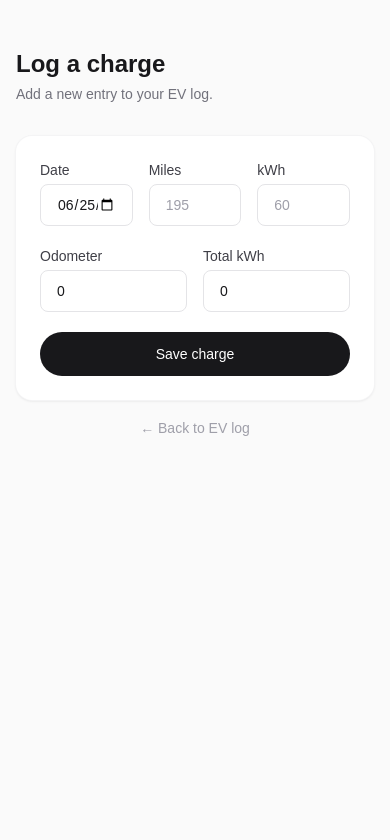
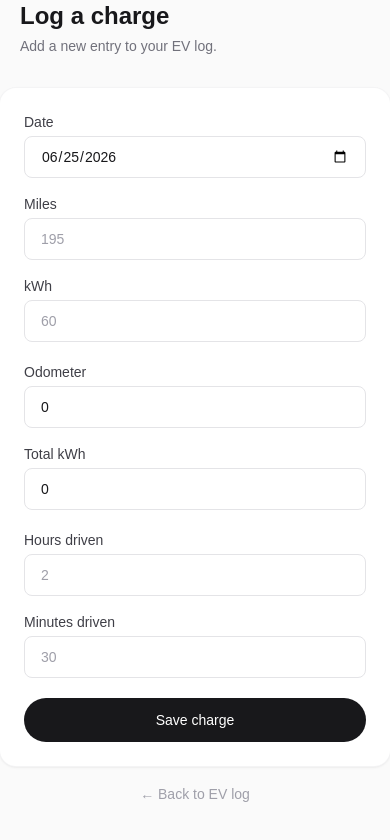
Before and after one commit to mikemcdevitt/running-tracker, a Next.js app: page /ev/add in a window 390 px wide. Shown: the top 840 px of the page. Built offline with nearby package versions, Linux system fonts and the light colour scheme; no server answers; the database is empty; sample sign-in values are in the browser's storage.

Commit message:
added time driven, updated mobile layout.

```diff
--- a/app/add/page.tsx
+++ b/app/add/page.tsx
@@ -57,14 +57,14 @@ export default function AddRun() {
   const labelClass = "block text-sm font-medium text-zinc-700 dark:text-zinc-300 mb-1";
 
   return (
-    <div className="min-h-screen bg-zinc-50 dark:bg-black px-4 py-12">
+    <div className="min-h-screen bg-zinc-50 dark:bg-black px-0 py-0 sm:px-4 sm:py-12">
       <div className="mx-auto max-w-lg">
         <div className="mb-8">
           <h1 className="text-2xl font-semibold text-zinc-900 dark:text-zinc-50">Log a run</h1>
           <p className="mt-1 text-sm text-zinc-500">Add a new entry to your running log.</p>
         </div>
 
-        <div className="space-y-5 rounded-2xl bg-white dark:bg-zinc-900 p-6 shadow-sm ring-1 ring-zinc-100 dark:ring-zinc-800">
+        <div className="space-y-5 rounded-none sm:rounded-2xl bg-white dark:bg-zinc-900 p-5 sm:p-6 shadow-sm sm:ring-1 ring-zinc-100 dark:ring-zinc-800">
 
           {/* Date / Miles / Minutes */}
           <div className="grid grid-cols-3 gap-4">
@@ -115,11 +115,10 @@ export default function AddRun() {
                   key={field}
                   type="button"
                   onClick={() => set(field, !form[field])}
-                  className={`flex items-center gap-2 rounded-lg border px-4 py-2.5 text-sm font-medium transition-colors ${
-                    form[field]
+                  className={`flex items-center gap-2 rounded-lg border px-4 py-2.5 text-sm font-medium transition-colors ${form[field]
                       ? "border-zinc-900 bg-zinc-900 text-white dark:border-zinc-100 dark:bg-zinc-100 dark:text-zinc-900"
                       : "border-zinc-200 bg-white text-zinc-500 hover:border-zinc-300 dark:border-zinc-700 dark:bg-zinc-900 dark:text-zinc-400"
-                  }`}
+                    }`}
                 >
                   <span className={`h-2 w-2 rounded-full ${form[field] ? "bg-white dark:bg-zinc-900" : "bg-zinc-300 dark:bg-zinc-600"}`} />
                   {field.charAt(0).toUpperCase() + field.slice(1)}
--- a/app/api/ev/route.ts
+++ b/app/api/ev/route.ts
@@ -5,13 +5,13 @@ const sql = neon(process.env.DATABASE_URL!);
 
 export async function POST(req: NextRequest) {
   const body = await req.json();
-  const { date, miles, kwh, odo, total_kwh } = body;
+  const { date, miles, kwh, odo, total_kwh, minutes } = body;
 
   await sql`
-    INSERT INTO tracking.ev (date, miles, kwh, odo, total_kwh)
+    INSERT INTO tracking.ev (date, miles, kwh, odo, total_kwh, minutes)
     VALUES (
       ${date}, ${parseFloat(miles)}, ${parseFloat(kwh)},
-      ${odo ? parseFloat(odo) : null}, ${total_kwh ? parseFloat(total_kwh) : null}
+      ${odo ? parseFloat(odo) : null}, ${total_kwh ? parseFloat(total_kwh) : null}, ${minutes ? parseFloat(minutes) : null}
     )
   `;
 
--- a/app/ev/add/page.tsx
+++ b/app/ev/add/page.tsx
@@ -21,6 +21,8 @@ const [form, setForm] = useState({
     kwh: "",
     odo: "",
     total_kwh: "",
+    hours: "",
+    mins: "",
   });
 
   useEffect(() => {
@@ -31,7 +33,7 @@ useEffect(() => {
     async function fetchDefaults() {
       const res = await fetch("/api/ev/latest");
       if (res.ok) {
-      const { date, odo, total_kwh } = await res.json();
+        const { date, odo, total_kwh, minutes } = await res.json();
         setBaselines({ odo, total_kwh });
         setForm((f) => ({ ...f, date, odo: odo.toString(), total_kwh: total_kwh.toString() }));
       }
@@ -60,10 +62,14 @@ useEffect(() => {
       return;
     }
     setLoading(true);
+
+    const hours = parseFloat(form.hours) || 0;
+    const mins = parseFloat(form.mins) || 0;
+    const totalMinutes = hours * 60 + mins || null;
     const res = await fetch("/api/ev", {
       method: "POST",
       headers: { "Content-Type": "application/json" },
-      body: JSON.stringify(form),
+      body: JSON.stringify({ ...form, minutes: totalMinutes }),
     });
     if (res.ok) {
       router.push("/ev");
@@ -81,9 +87,9 @@ useEffect(() => {
   const labelClass = "block text-sm font-medium text-zinc-700 dark:text-zinc-300 mb-1";
 
   return (
-    <div className="min-h-screen bg-zinc-50 dark:bg-black px-4 py-12">
+    <div className="min-h-screen bg-zinc-50 dark:bg-black px-0 py-0 sm:px-4 sm:py-12">
       <div className="mx-auto max-w-lg">
-        <div className="mb-8">
+        <div className="mb-8 px-5 sm:px-0 sm:pt-0">
           <h1 className="text-2xl font-semibold text-zinc-900 dark:text-zinc-50">Log a charge</h1>
           <p className="mt-1 text-sm text-zinc-500">Add a new entry to your EV log.</p>
         </div>
@@ -91,7 +97,7 @@ useEffect(() => {
         <div className="space-y-5 rounded-2xl bg-white dark:bg-zinc-900 p-6 shadow-sm ring-1 ring-zinc-100 dark:ring-zinc-800">
 
           {/* Date / Miles / kWh */}
-          <div className="grid grid-cols-3 gap-4">
+          <div className="grid grid-cols-1 sm:grid-cols-3 gap-4">
             <div>
               <label className={labelClass}>Date</label>
               <input type="date" className={inputClass} value={form.date}
@@ -110,7 +116,7 @@ useEffect(() => {
           </div>
 
           {/* Odometer / Total kWh */}
-          <div className="grid grid-cols-2 gap-4">
+          <div className="grid grid-cols-1 sm:grid-cols-2 gap-4">
             <div>
               <label className={labelClass}>Odometer</label>
               <input type="number" step="1" placeholder="12345" className={inputClass}
@@ -123,6 +129,20 @@ useEffect(() => {
             </div>
           </div>
 
+          {/* Time driven */}
+          <div className="grid grid-cols-1 sm:grid-cols-2 gap-4">
+            <div>
+              <label className={labelClass}>Hours driven</label>
+              <input type="number" step="1" min="0" placeholder="2" className={inputClass}
+                value={form.hours} onChange={(e) => set("hours", e.target.value)} />
+            </div>
+            <div>
+              <label className={labelClass}>Minutes driven</label>
+              <input type="number" step="1" min="0" max="59" placeholder="30" className={inputClass}
+                value={form.mins} onChange={(e) => set("mins", e.target.value)} />
+            </div>
+          </div>
+
           <button
             onClick={handleSubmit}
             disabled={loading}
@@ -132,7 +152,7 @@ useEffect(() => {
           </button>
         </div>
 
-        <div className="mt-4 text-center">
+        <div className="mt-4 text-center px-5 sm:px-0">
           <a href="/ev" className="text-sm text-zinc-400 hover:text-zinc-600">← Back to EV log</a>
         </div>
       </div>
```
Lines whose indentation alone changed are shown as unchanged.
